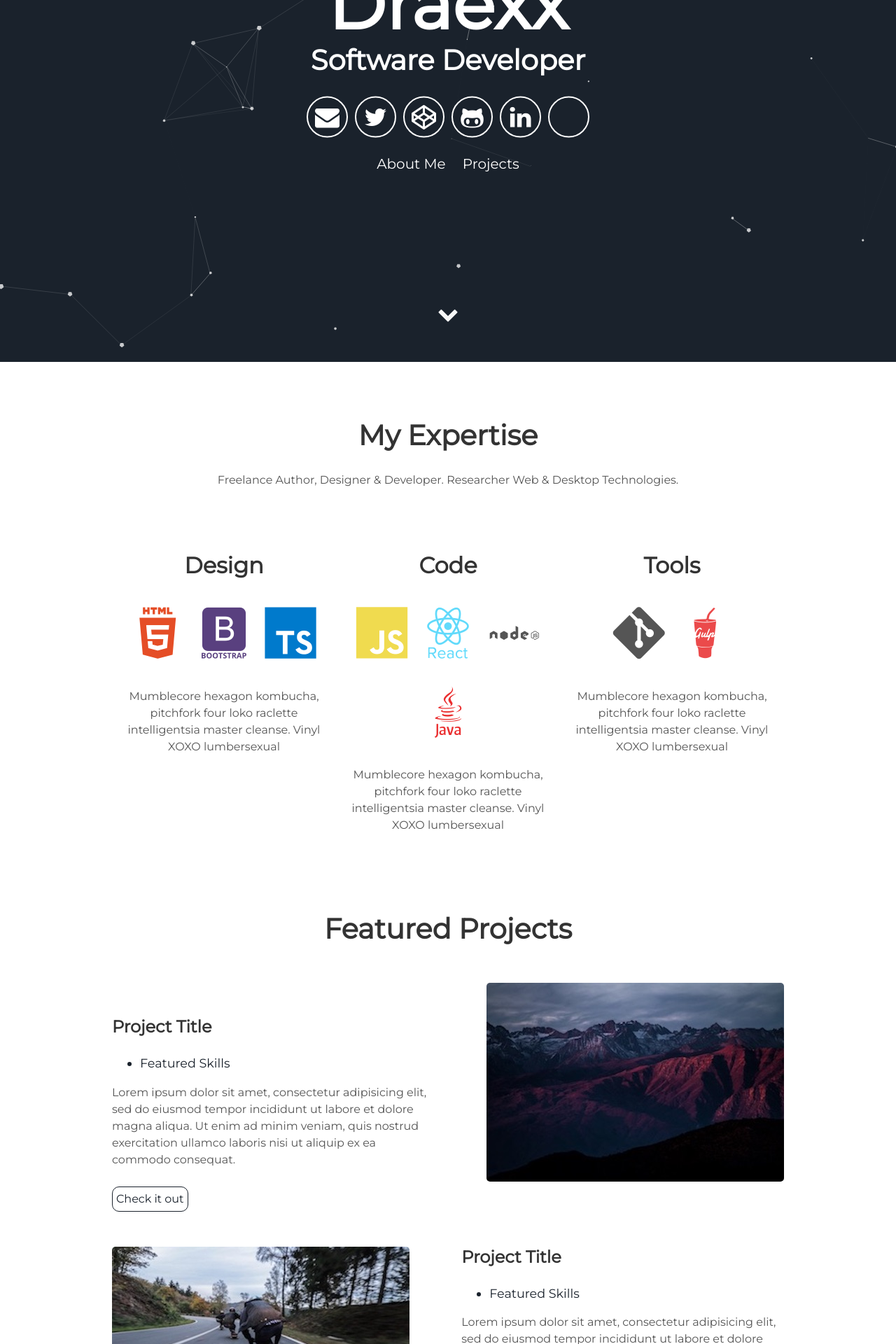
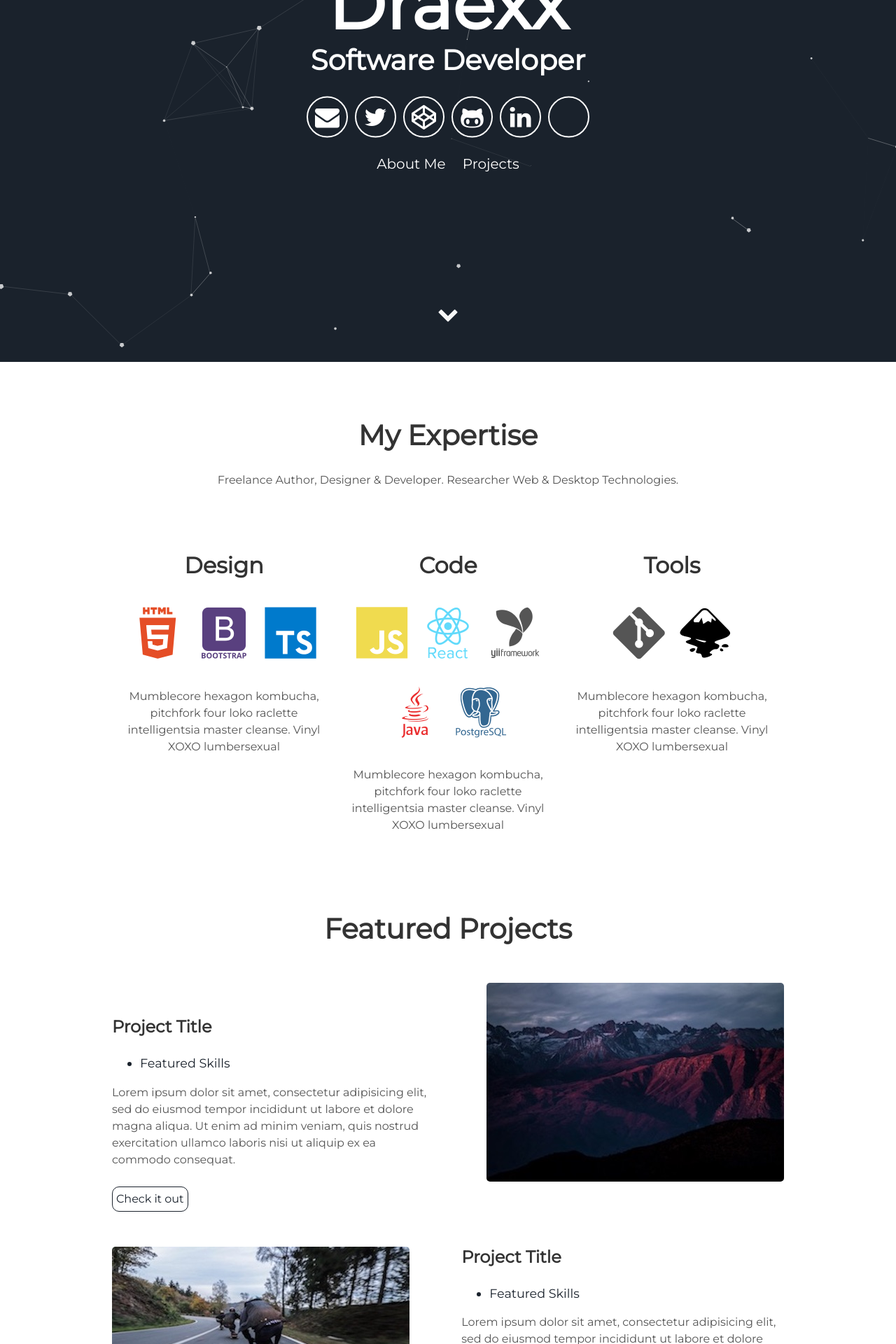
Before and after one commit to draexx/draexx.github.io, a Jekyll site: the page built from index.html, in a window 1280 px wide. Shown: the part 383-2303 px from the top of the page at 70% size. Built offline with Jekyll 4.4.1, drawn with Linux system fonts in a browser that asks for light colours.

Commit message:
Update about.html

```diff
--- a/_includes/about.html
+++ b/_includes/about.html
@@ -8,6 +8,7 @@
       <i class="devicon-html5-plain-wordmark colored"></i>
       <i class="devicon-bootstrap-plain-wordmark colored"></i>
       <i class="devicon-typescript-plain colored"></i>
+
       <p>Mumblecore hexagon kombucha, pitchfork four loko raclette intelligentsia master cleanse.
         Vinyl XOXO lumbersexual</p>
     </div>
@@ -15,15 +16,16 @@
       <h2>Code</h2>
       <i class="devicon-javascript-plain colored"></i>
       <i class="devicon-react-original-wordmark colored"></i>
-      <i class="devicon-nodejs-plain-wordmark"></i>
+      <i class="devicon-yii-plain-wordmark"></i>
       <i class="devicon-java-plain-wordmark colored"></i>
+      <i class="devicon-postgresql-plain-wordmark colored"></i>
       <p>Mumblecore hexagon kombucha, pitchfork four loko raclette intelligentsia master cleanse.
         Vinyl XOXO lumbersexual</p>
     </div>
     <div class="tech">
       <h2>Tools</h2>
       <i class="devicon-git-plain"></i>
-      <i class="devicon-gulp-plain colored"></i>
+      <i class="devicon-inkscape-plain colored"></i>
       <i class="devicon-vscode-plain-wordmark"></i>
       <p>Mumblecore hexagon kombucha, pitchfork four loko raclette intelligentsia master cleanse.
         Vinyl XOXO lumbersexual</p>
```
